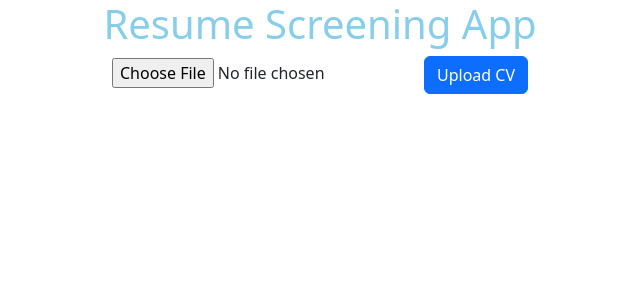
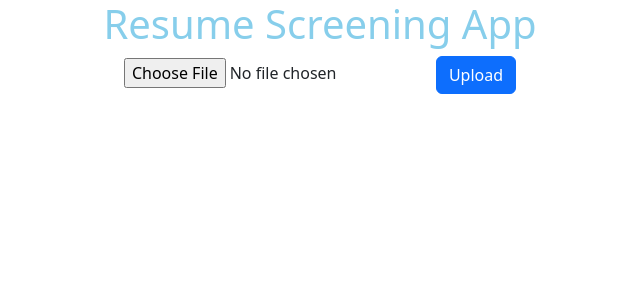
Before and after one commit to RIDDHIDEB/Resume-screening-app, a React (Create React App) app: page / in a window 1280 px wide. Shown: the top 300 px of the page, without its empty margins (320-960 px from the left). Built offline with nearby package versions, Linux system fonts and the light colour scheme.

Commit message:
3rd commit

```diff
--- a/src/App.js
+++ b/src/App.js
@@ -1,100 +1,53 @@
 // import React, { useState } from 'react';
 // import axios from 'axios';
-// import FileUpload from './FileUpload';
-// import './App.css';
+// import UploadCV from './FileUpload';
+// import MatchedSkills from './MatchedSkills';
+// import './App.css'
 
 // const App = () => {
-//   const [matchedSkills, setMatchedSkills] = useState([]);
-//   const [fileText, setFileText] = useState('');
 
-//   const onFileUpload = async (file) => {
+//   const handleUpload = async (file) => {
 //     const formData = new FormData();
 //     formData.append('file', file);
 //     console.log(file);
-//     console.log(formData);
+
 //     try {
-//       const response = await axios.post('http://localhost:5000/upload', file,{
+//       const response = await axios.post('http://localhost:5000/upload',formData, {
 //         headers: {
-//           'Content-Type': 'multipart/form-data',
-//         },
+//           "Content-Type": "multipart/form-data"
+//         }
 //       });
-
-//       console.log('File uploaded successfully:', response);
-
-//       // setMatchedSkills(response.data.matchedSkills || []);
-//       // setFileText(response.data.fileText || '');
+//       console.log('File uploaded successfully:', response.data);
+//       // .then(res =>{
+//       //   console.log(res);
+//       // });
 
 //     } catch (error) {
-//       console.error('Error uploading file:', error.message);
+//       console.error('Error uploading CV:', error);
 //     }
 //   };
 
 //   return (
 //     <div className='resume-container'>
 //       <h1>Resume Screening App</h1>
-//       <FileUpload onFileUpload={onFileUpload} />
-
-//       {matchedSkills.length > 0 && (
-//         <div>
-//           <h2>Matched Skills:</h2>
-//           <ul>
-//             {matchedSkills.map((skill, index) => (
-//               <li key={index}>{skill}</li>
-//             ))}
-//           </ul>
-//         </div>
-//       )}
-
-//       {fileText && (
-//         <div>
-//           <h2>Extracted Text:</h2>
-//           <p>{fileText}</p>
-//         </div>
-//       )}
+//       <UploadCV onUpload={handleUpload} />
+//       <MatchedSkills/>
 //     </div>
 //   );
 // };
 
 // export default App;
 
-
-import React, { useState } from 'react';
-import axios from 'axios';
-import UploadCV from './FileUpload';
-import MatchedSkills from './MatchedSkills';
-import './App.css'
+// App.js
+import React from 'react';
+import FileUpload from './FileUpload';
+import './App.css';
 
 const App = () => {
-  const [matchedSkills, setMatchedSkills] = useState([]);
-
-  const handleUpload = async (file) => {
-    const formData = new FormData();
-    formData.append('file', file);
-    console.log(file);
-
-    try {
-      const response = await axios.post('http://localhost:5000/upload',formData, {
-        headers: {
-          "Content-Type": "multipart/form-data"
-        }
-      })
-      .then(res =>{
-        console.log(res);
-      })
-      ;
-      const { skills } = response.data;
-      // setMatchedSkills(skills);
-      console.log(formData);
-    } catch (error) {
-      console.error('Error uploading CV:', error);
-    }
-  };
-
   return (
     <div className='resume-container'>
       <h1>Resume Screening App</h1>
-      <UploadCV onUpload={handleUpload} />
-      {/* <MatchedSkills skills={matchedSkills} /> */}
+      <FileUpload />
     </div>
   );
 };
--- a/src/FileUpload.js
+++ b/src/FileUpload.js
@@ -1,31 +1,54 @@
 import React, { useState } from 'react';
 import Button from 'react-bootstrap/Button';
 import 'bootstrap/dist/css/bootstrap.min.css';
+import axios from 'axios';
 
-const UploadCV = ({ onUpload }) => {
-  const [selectedFile, setSelectedFile] = useState(null);
+const FileUpload = () => {
+  const [file, setFile] = useState(null);
+  const [matchedSkills, setMatchedSkills] = useState([]);
+  const [percentage, setPercentage] = useState(null);
 
-  const handleFileChange = (e) => {
-    const file = e.target.files[0];
-    setSelectedFile(file);
+  const handleFileChange = (event) => {
+    setFile(event.target.files[0]);
   };
 
-  const handleUpload = () => {
-    // Ensure a file is selected before attempting to upload
-    if (selectedFile) {
-      // Call the onUpload callback with the selected file
-      onUpload(selectedFile);
-    } else {
-      console.error('No file selected for upload.');
+  const handleUpload = async () => {
+    const formData = new FormData();
+    formData.append('file', file);
+    try {
+        const response = await axios.post('http://localhost:5000/upload', formData, {
+        headers: {
+          'Content-Type': 'multipart/form-data',
+        },
+      });
+      const { matchedSkills, percentage } = response.data;
+      setMatchedSkills(matchedSkills);
+      setPercentage(percentage);
+
+      console.log('Server Response:', response.data);
+    } catch (error) {
+      console.error('Error uploading file:', error);
     }
   };
 
   return (
     <div>
       <input type="file" onChange={handleFileChange} />
-      <Button variant='primary' onClick={handleUpload}>Upload CV</Button>
+      <Button onClick={handleUpload}>Upload</Button>
+
+      {matchedSkills.length > 0 && (
+        <div>
+          <h3>Matched Skills:</h3>
+          <ul>
+            {matchedSkills.map((skill, index) => (
+              <li key={index}>{skill}</li>
+            ))}
+          </ul>
+          <p>Percentage: {percentage.toFixed(2)}%</p>
+        </div>
+      )}
     </div>
   );
 };
 
-export default UploadCV;
+export default FileUpload;
--- a/src/MatchedSkills.js
+++ b/src/MatchedSkills.js
@@ -1,14 +1,33 @@
-import React from 'react';
+import React,{useState} from 'react';
 
 const MatchedSkills = ({ skills }) => {
+    const [matchedSkills, setMatchedSkills] = useState([]);
+    const [percentage, setPercentage] = useState(null);
+
+    // const { skills,percentage } = response.data;
+    //   setMatchedSkills(skills);
+    //   setPercentage(percentage);
+
   return (
     <div>
       <h2>Matched Skills</h2>
-      <ul>
-        {skills.map((skill, index) => (
-          <li key={index}>{skill}</li>
-        ))}
-      </ul>
+      {matchedSkills.length > 0 && (
+        <div>
+          <h2>Matched Skills:</h2>
+          <ul>
+            {matchedSkills.map((skill, index) => (
+              <li key={index}>{skill}</li>
+            ))}
+          </ul>
+        </div>
+      )}
+
+      {percentage !== null && (
+        <div>
+          <h2>Percentage:</h2>
+          <p>{percentage.toFixed(2)}%</p>
+        </div>
+      )}
     </div>
   );
 };
```
